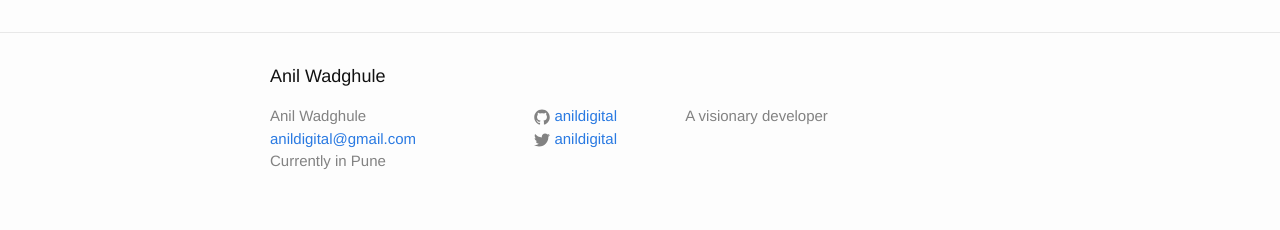
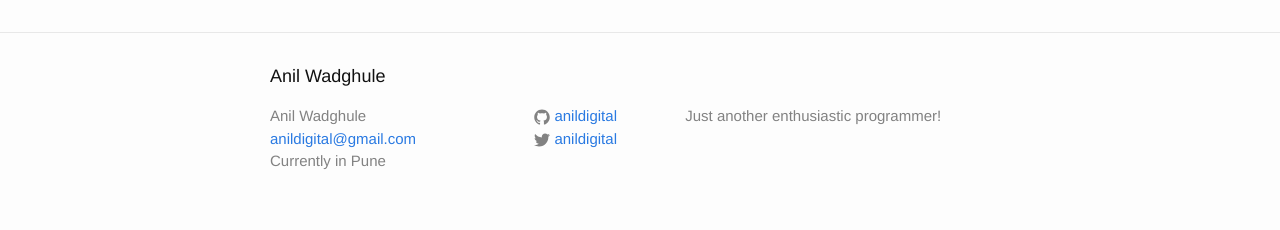
Before and after one commit to anildigital/anildigital.github.io, a Jekyll site: the page built from index.html, in a window 1280 px wide. Shown: the part 1545-1775 px from the top of the page. Built offline with Jekyll 4.4.1, drawn with Linux system fonts in a browser that asks for light colours; comment, search, counter and statistics services are not loaded.

Commit message:
Update _config.yml

```diff
--- a/_config.yml
+++ b/_config.yml
@@ -2,7 +2,7 @@
 title: Anil Wadghule
 email: anildigital@gmail.com
 description: >
-  A visionary developer
+  Just another enthusiastic programmer!
 baseurl: "" # the subpath of your site, e.g. /blog/
 url: "http://anilwadghule.com" # the base hostname & protocol for your site
 twitter_username: anildigital
```
